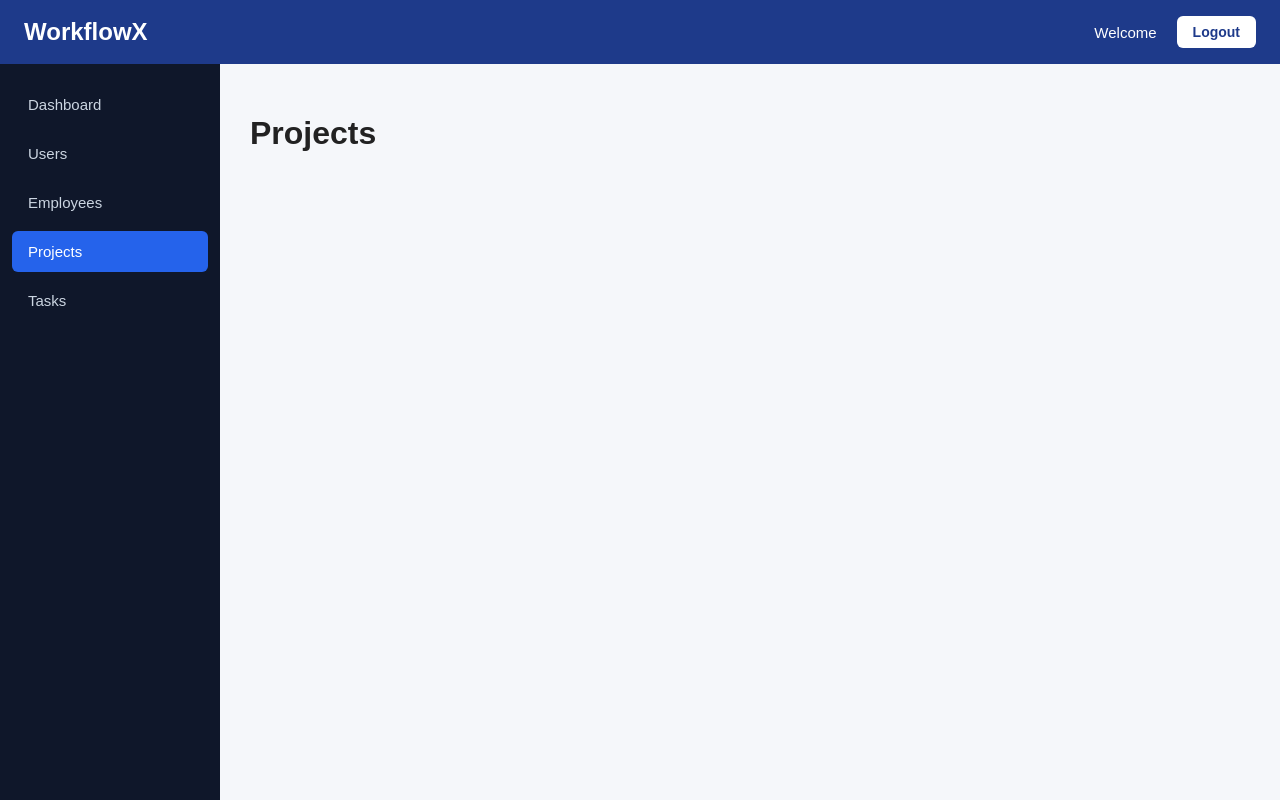
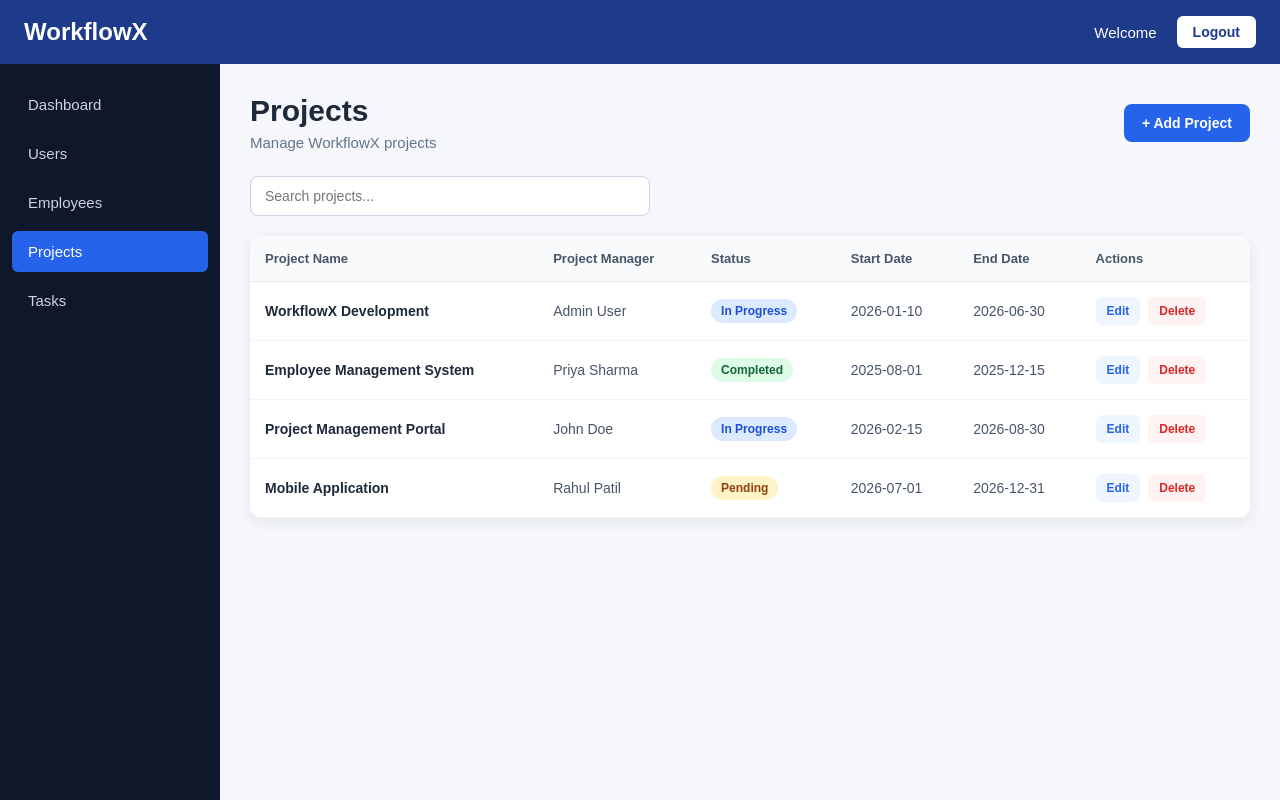
Before and after one commit to dhirajchandgude99-afk/WorkFlowX-Employee-Task-Project-Management, a React app in the folder frontend/: page /projects in a window 1280 px wide. Built offline with nearby package versions, Linux system fonts and the light colour scheme; sample sign-in values are in the browser's storage; the HTML template or start-up script is replaced by a standard one.

Commit message:
Build WorkflowX projects UI

```diff
--- /dev/null
+++ b/frontend/src/pages/Projects.css
@@ -0,0 +1,185 @@
+.projects-page {
+  width: 100%;
+}
+
+.projects-header {
+  display: flex;
+  justify-content: space-between;
+  align-items: center;
+  margin-bottom: 25px;
+}
+
+.projects-header h1 {
+  margin: 0 0 6px;
+  font-size: 30px;
+  color: #1e293b;
+}
+
+.projects-header p {
+  margin: 0;
+  color: #64748b;
+  font-size: 15px;
+}
+
+.add-project-button {
+  border: none;
+  background: #2563eb;
+  color: white;
+  padding: 11px 18px;
+  border-radius: 8px;
+  font-size: 14px;
+  font-weight: 600;
+  cursor: pointer;
+}
+
+.add-project-button:hover {
+  background: #1d4ed8;
+}
+
+.projects-toolbar {
+  margin-bottom: 20px;
+}
+
+.projects-toolbar input {
+  width: 100%;
+  max-width: 400px;
+  padding: 11px 14px;
+  border: 1px solid #cbd5e1;
+  border-radius: 8px;
+  background: white;
+  font-size: 14px;
+  outline: none;
+}
+
+.projects-toolbar input:focus {
+  border-color: #2563eb;
+}
+
+.projects-card {
+  background: white;
+  border-radius: 12px;
+  box-shadow: 0 4px 15px rgba(15, 23, 42, 0.08);
+  overflow: hidden;
+}
+
+.table-container {
+  width: 100%;
+  overflow-x: auto;
+}
+
+.projects-table {
+  width: 100%;
+  min-width: 900px;
+  border-collapse: collapse;
+}
+
+.projects-table thead {
+  background: #f8fafc;
+}
+
+.projects-table th {
+  padding: 15px;
+  text-align: left;
+  font-size: 13px;
+  font-weight: 700;
+  color: #475569;
+  border-bottom: 1px solid #e2e8f0;
+  white-space: nowrap;
+}
+
+.projects-table td {
+  padding: 15px;
+  font-size: 14px;
+  color: #475569;
+  border-bottom: 1px solid #f1f5f9;
+  white-space: nowrap;
+}
+
+.projects-table tbody tr:hover {
+  background: #f8fafc;
+}
+
+.project-name {
+  font-weight: 600;
+  color: #1e293b !important;
+}
+
+.project-status {
+  display: inline-block;
+  padding: 5px 10px;
+  border-radius: 20px;
+  font-size: 12px;
+  font-weight: 600;
+}
+
+.status-completed {
+  background: #dcfce7;
+  color: #166534;
+}
+
+.status-in-progress {
+  background: #dbeafe;
+  color: #1d4ed8;
+}
+
+.status-pending {
+  background: #fef3c7;
+  color: #92400e;
+}
+
+.project-actions {
+  display: flex;
+  gap: 8px;
+}
+
+.project-actions button {
+  border: none;
+  padding: 7px 11px;
+  border-radius: 6px;
+  font-size: 12px;
+  font-weight: 600;
+  cursor: pointer;
+}
+
+.edit-project-button {
+  background: #eff6ff;
+  color: #2563eb;
+}
+
+.edit-project-button:hover {
+  background: #dbeafe;
+}
+
+.delete-project-button {
+  background: #fef2f2;
+  color: #dc2626;
+}
+
+.delete-project-button:hover {
+  background: #fee2e2;
+}
+
+.empty-projects {
+  text-align: center !important;
+  padding: 35px !important;
+  color: #94a3b8 !important;
+  font-size: 14px !important;
+}
+
+/* Responsive Design */
+
+@media (max-width: 700px) {
+  .projects-header {
+    flex-direction: column;
+    align-items: flex-start;
+    gap: 15px;
+  }
+
+  .add-project-button {
+    width: 100%;
+  }
+
+  .projects-toolbar input {
+    max-width: 100%;
+  }
+}
--- /dev/null
+++ b/frontend/src/pages/Projects.jsx
@@ -0,0 +1,153 @@
+import { useState } from 'react'
+import './Projects.css'
+
+function Projects() {
+  const [searchTerm, setSearchTerm] = useState('')
+
+  const projects = [
+    {
+      id: 1,
+      name: 'WorkflowX Development',
+      manager: 'Admin User',
+      status: 'In Progress',
+      startDate: '2026-01-10',
+      endDate: '2026-06-30',
+    },
+    {
+      id: 2,
+      name: 'Employee Management System',
+      manager: 'Priya Sharma',
+      status: 'Completed',
+      startDate: '2025-08-01',
+      endDate: '2025-12-15',
+    },
+    {
+      id: 3,
+      name: 'Project Management Portal',
+      manager: 'John Doe',
+      status: 'In Progress',
+      startDate: '2026-02-15',
+      endDate: '2026-08-30',
+    },
+    {
+      id: 4,
+      name: 'Mobile Application',
+      manager: 'Rahul Patil',
+      status: 'Pending',
+      startDate: '2026-07-01',
+      endDate: '2026-12-31',
+    },
+  ]
+
+  const filteredProjects = projects.filter((project) => {
+    const search = searchTerm.toLowerCase()
+
+    return (
+      project.name.toLowerCase().includes(search) ||
+      project.manager.toLowerCase().includes(search) ||
+      project.status.toLowerCase().includes(search)
+    )
+  })
+
+  return (
+    <div className="projects-page">
+      <div className="projects-header">
+        <div>
+          <h1>Projects</h1>
+          <p>Manage WorkflowX projects</p>
+        </div>
+
+        <button className="add-project-button">
+          + Add Project
+        </button>
+      </div>
+
+      <div className="projects-toolbar">
+        <input
+          type="text"
+          placeholder="Search projects..."
+          value={searchTerm}
+          onChange={(e) => setSearchTerm(e.target.value)}
+        />
+      </div>
+
+      <div className="projects-card">
+        <div className="table-container">
+          <table className="projects-table">
+            <thead>
+              <tr>
+                <th>Project Name</th>
+                <th>Project Manager</th>
+                <th>Status</th>
+                <th>Start Date</th>
+                <th>End Date</th>
+                <th>Actions</th>
+              </tr>
+            </thead>
+
+            <tbody>
+              {filteredProjects.length > 0 ? (
+                filteredProjects.map((project) => (
+                  <tr key={project.id}>
+                    <td className="project-name">
+                      {project.name}
+                    </td>
+
+                    <td>
+                      {project.manager}
+                    </td>
+
+                    <td>
+                      <span
+                        className={`project-status ${
+                          project.status === 'Completed'
+                            ? 'status-completed'
+                            : project.status === 'In Progress'
+                            ? 'status-in-progress'
+                            : 'status-pending'
+                        }`}
+                      >
+                        {project.status}
+                      </span>
+                    </td>
+
+                    <td>
+                      {project.startDate}
+                    </td>
+
+                    <td>
+                      {project.endDate}
+                    </td>
+
+                    <td>
+                      <div className="project-actions">
+                        <button className="edit-project-button">
+                          Edit
+                        </button>
+
+                        <button className="delete-project-button">
+                          Delete
+                        </button>
+                      </div>
+                    </td>
+                  </tr>
+                ))
+              ) : (
+                <tr>
+                  <td
+                    colSpan="6"
+                    className="empty-projects"
+                  >
+                    No projects found
+                  </td>
+                </tr>
+              )}
+            </tbody>
+          </table>
+        </div>
+      </div>
+    </div>
+  )
+}
+
+export default Projects
--- a/frontend/src/routes/AppRoutes.jsx
+++ b/frontend/src/routes/AppRoutes.jsx
@@ -1,6 +1,7 @@
 import { BrowserRouter, Routes, Route } from 'react-router-dom'
 import Users from '../pages/Users'
 import Employees from '../pages/Employees'
+import Projects from '../pages/Projects'
 import Login from '../pages/Login'
 import Dashboard from '../pages/Dashboard'
 import ProtectedRoute from './ProtectedRoute'
@@ -47,7 +48,7 @@ function AppRoutes() {
 
             <Route
               path="/projects"
-              element={<h1>Projects</h1>}
+              element={<Projects />}
             />
 
             <Route
```
